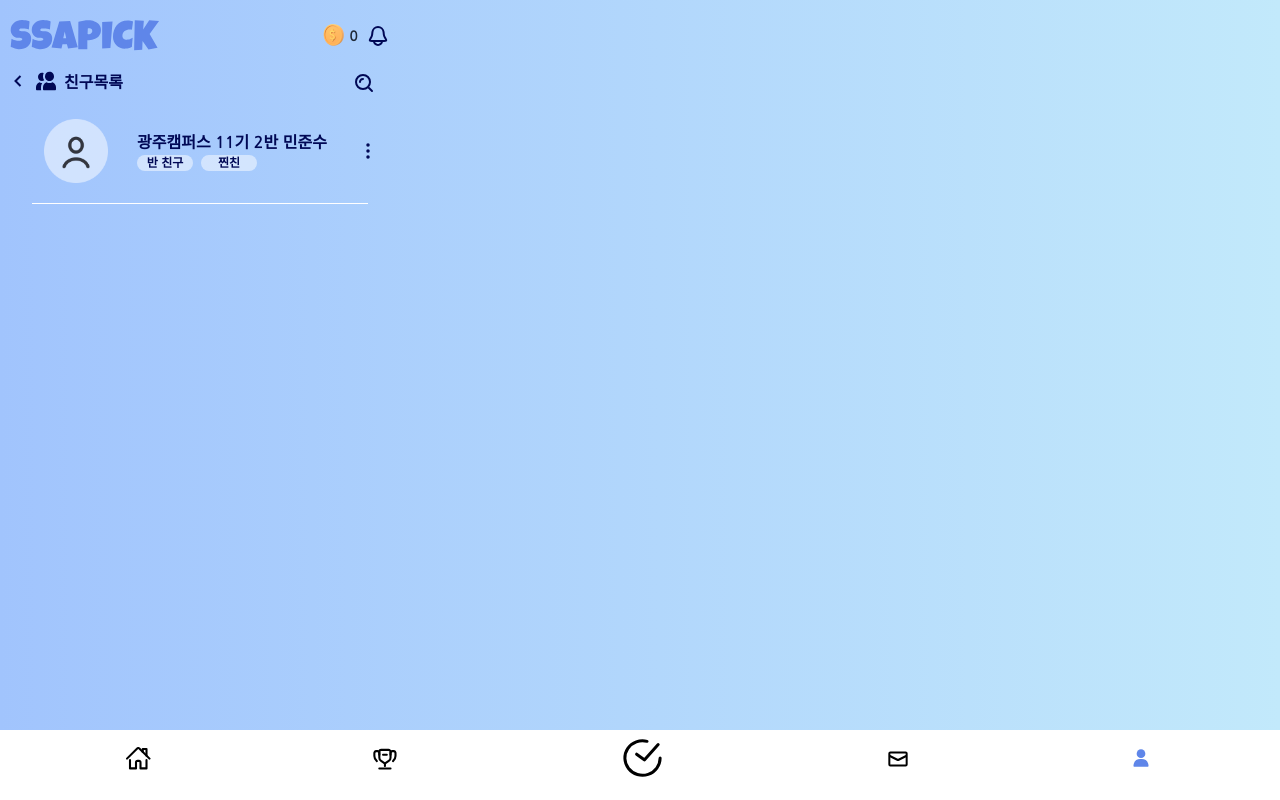
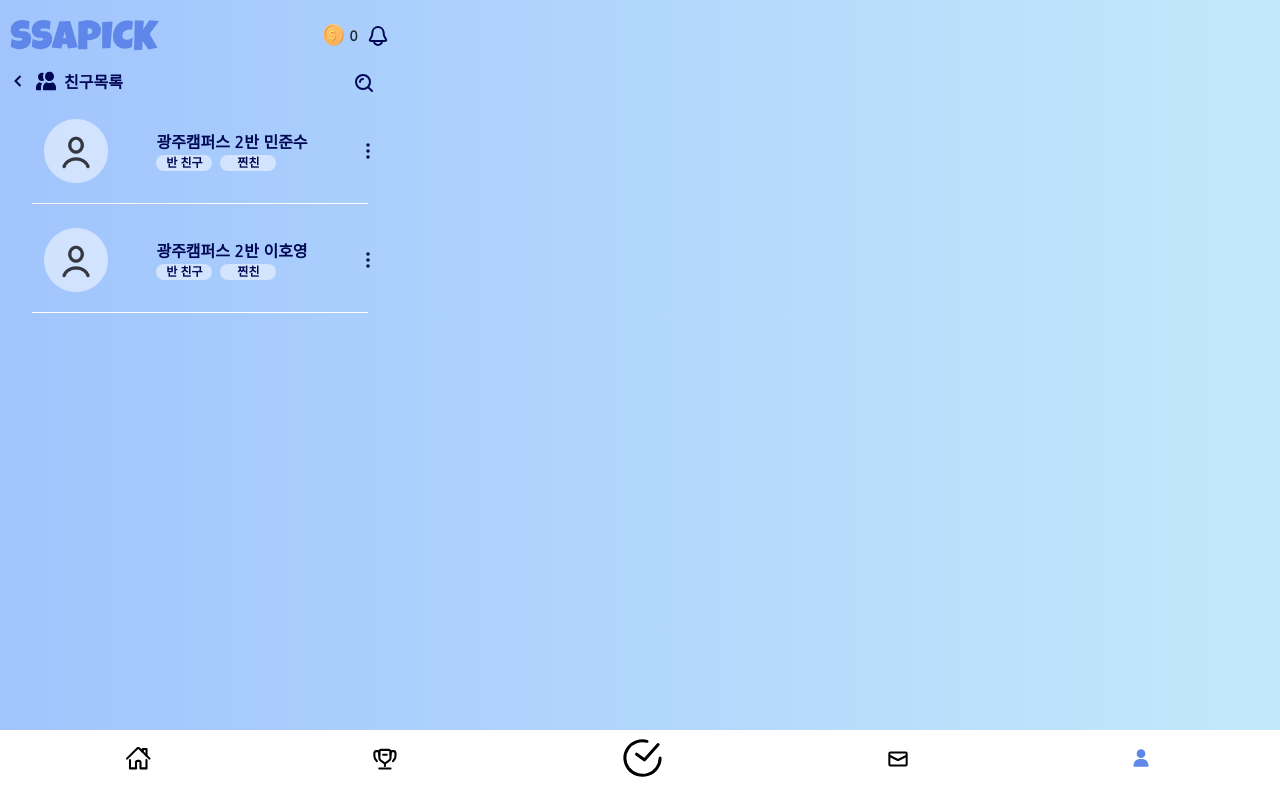
Before and after one commit to rlaehdud1002/SSAPICK, a React (Create React App) app in the folder client/: page /profile/friendlist in a window 1280 px wide. Built offline with nearby package versions, Linux system fonts and the light colour scheme.

Commit message:
[FEAT] 친구 목록 atom

```diff
--- /dev/null
+++ b/client/src/atoms/FriendAtoms.tsx
@@ -0,0 +1,26 @@
+import { atom } from 'recoil';
+import { Friend } from './Friend.type';
+
+export const friendListState = atom<Friend[]>({
+  key: 'friendListState',
+  default:[
+    {
+      userId: 1,
+      nickname: '민준수',
+      gender: "F",
+      campusName: "광주",
+      campusSection: 2,
+      campusDescription: "자바 전공",
+      profileImage: "./icons/ProfileIcon.png",
+    },
+    {
+      userId: 2,
+      nickname: '이호영',
+      gender: "F",
+      campusName: "광주",
+      campusSection: 2,
+      campusDescription: "자바 전공",
+      profileImage: "./icons/ProfileIcon.png",
+    },
+  ]
+});
--- a/client/src/components/FriendListPage/Friend.tsx
+++ b/client/src/components/FriendListPage/Friend.tsx
@@ -2,12 +2,12 @@ import PopOver from 'components/common/Popover';
 
 interface FriendProps {
   campus: string;
-  th: number;
-  classNum: number;
+  campusSection: number;
   name: string;
+  campusDescription: string;
 }
 
-const Friend = ({ campus, th, classNum, name }: FriendProps) => {
+const Friend = ({ campus, campusDescription, name, campusSection }: FriendProps) => {
   return (
     <div className="flex flex-col relative">
       <div className="flex items-center ml-5 mr-5 justify-between">
@@ -18,7 +18,7 @@ const Friend = ({ campus, th, classNum, name }: FriendProps) => {
         />
         <div className="flex flex-col">
           <span>
-            {campus}캠퍼스 {th}기 {classNum}반 {name}
+            {campus}캠퍼스 {campusSection}반 {name}
           </span>
           <div className='flex flex-row'>
             <span className="text-xs bg-white/50 rounded-xl w-[56px] text-center mr-2">
--- a/client/src/pages/FriendList.tsx
+++ b/client/src/pages/FriendList.tsx
@@ -1,12 +1,16 @@
+import { friendListState } from "atoms/FriendAtoms";
 import Friend from "components/FriendListPage/Friend";
 import BackIcon from "icons/BackIcon";
 import FriendIcon from "icons/FriendIcon";
 import SearchIcon from "icons/SearchIcon";
 import { Link, useNavigate } from "react-router-dom";
-
+import { useRecoilValue } from "recoil";
 
 const FriendList = () => {
   const navigate = useNavigate();
+
+  const friendList = useRecoilValue(friendListState);
+  console.log(friendList)
 
   return (
     <div>
@@ -24,9 +28,11 @@ const FriendList = () => {
           </Link>
         </div>
       </div>
-      <div className="mt-6">
-        <Friend campus="광주" th={11} classNum={2} name="민준수" />
-      </div>
+      {friendList.map((friend) => (
+        <div className="mt-6">
+          <Friend key={friend.userId} campus={friend.campusName} campusSection={friend.campusSection} campusDescription={friend.campusDescription} name={friend.nickname} />
+        </div>
+      ))}
     </div>
   )
 }
--- a/client/src/pages/UserInfo.tsx
+++ b/client/src/pages/UserInfo.tsx
@@ -15,13 +15,8 @@ interface UserForm {
     campus: string;
 }
 
-
-
-
 const UserInfo = () => {
     const setUserInfo = useSetRecoilState(userState)
-
-
     const navigate = useNavigate()
     const navigateToAddInfo = () => {
         navigate('/UserAddInfo')
```
Also changed, not shown: client/src/atoms/Friend.type.ts (added, +9 -0 lines), client/src/components/LoginPage/InfoSelect.tsx (+1 -10 lines).
